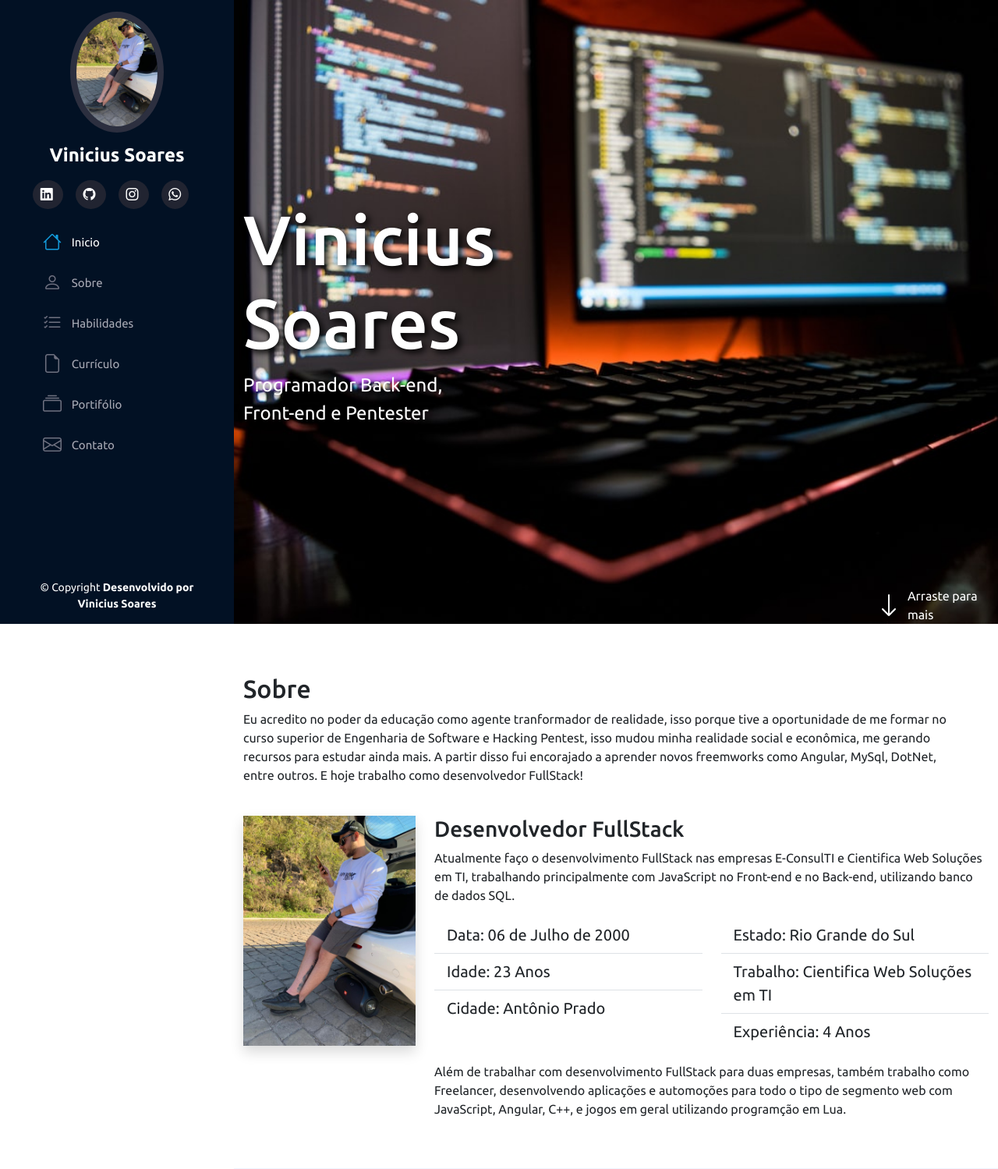
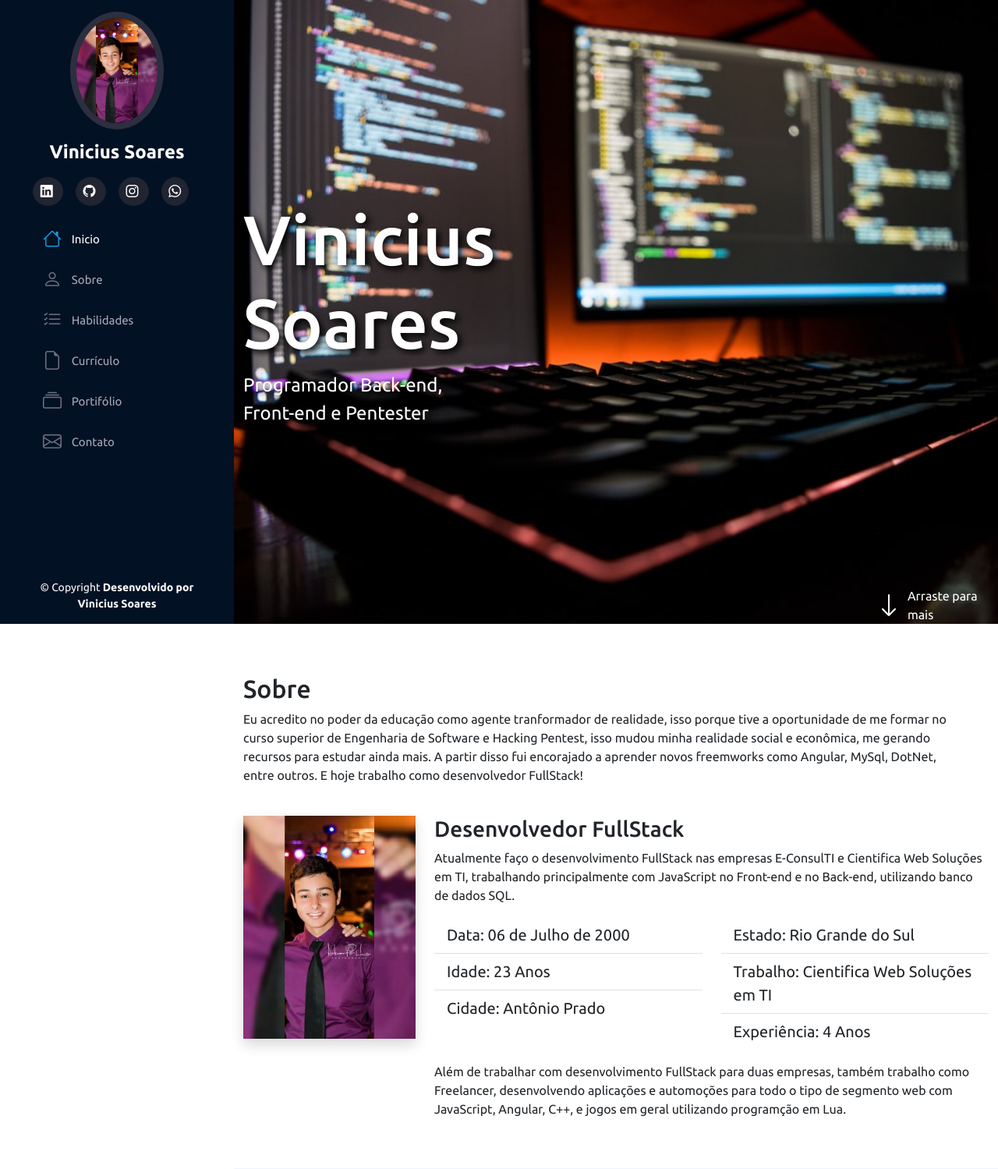
Before and after one commit to Vineess/Vineess.github.io, a Flask app: page / in a window 1280 px wide. Shown: the top 1499 px of the page at 78% size. Run offline with Flask 3, Linux system fonts and the light colour scheme; some libraries are stand-ins or nearby versions.

Commit message:
mudado as fotos

```diff
--- a/templates/index.html
+++ b/templates/index.html
@@ -17,7 +17,7 @@
 
     <aside id="header">
         <section class="profile">
-            <img src="../static/img/perfil.jpeg" alt="Foto do Vinicius">
+            <img src="../static/img/perfil.png" alt="Foto do Vinicius">
             <h1>Vinicius Soares</h1>
             <div class="social-links mt-4 text-center">
                 <a target="_blank" href="">
@@ -92,7 +92,7 @@
 
             <div class="row mt-4">
                 <div class="col-md-3">
-                    <img class="img-fluid shadow" src="../static/img/perfil.jpeg" alt="Foto do Vinicius"
+                    <img class="img-fluid shadow" src="../static/img/perfil.png" alt="Foto do Vinicius"
                         data-anime="left">
                 </div>
                 <div class="col-md-9" data-anime="right">
```
Also changed, not shown: static/img/perfil.jpeg (deleted), static/img/perfil.png (added).
